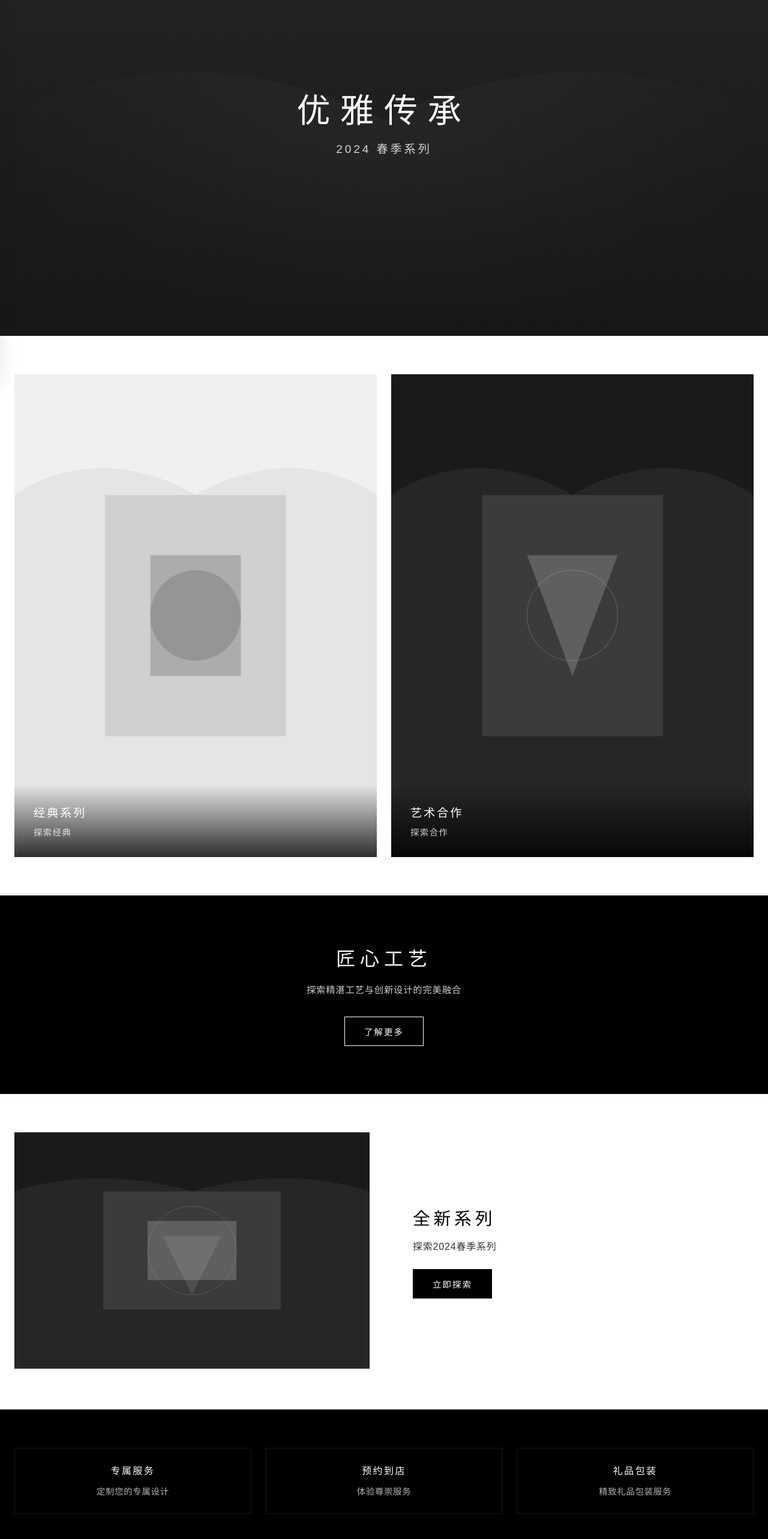
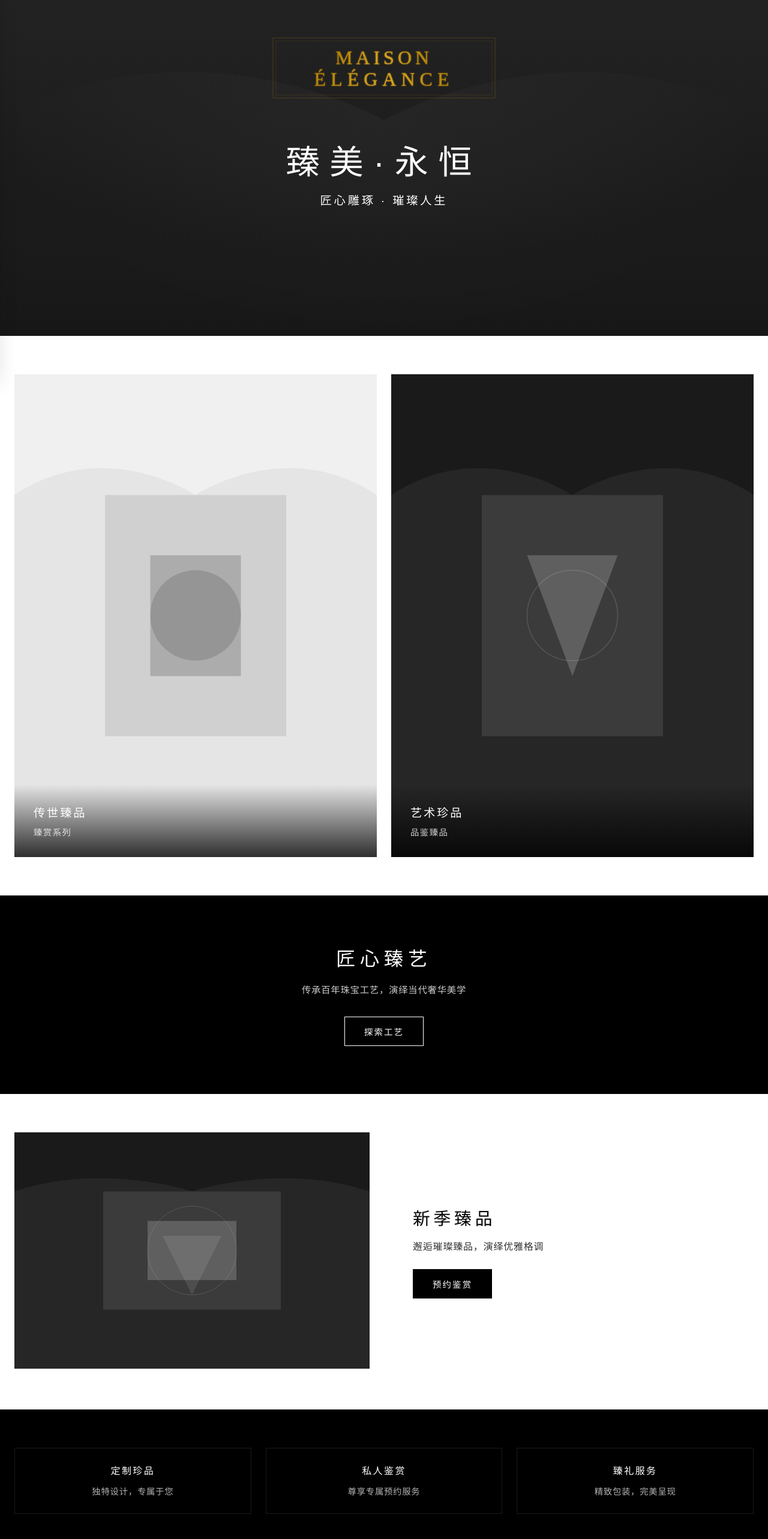
Before and after one commit to Ausdatascience/maison-elegance-website, a Next.js app: page / in a window 1280 px wide. Shown: the part 160-2726 px from the top of the page at 60% size. Built offline with nearby package versions, Linux system fonts and the light colour scheme.

Commit message:
upgrade 5

```diff
--- a/app/components/Hero/Hero.js
+++ b/app/components/Hero/Hero.js
@@ -15,12 +15,17 @@ export default function Hero({ t }) {
         />
       </div>
       <div className={styles.heroContent}>
-        <h1 className={styles.heroTitle}>
-          {t.hero.title}
-        </h1>
-        <p className={styles.heroSubtitle}>
-          {t.hero.subtitle}
-        </p>
+        <div className={styles.brandLogo}>
+          <Image
+            src="/images/brand-logo.svg"
+            alt="MAISON ÉLÉGANCE"
+            width={400}
+            height={120}
+            priority
+          />
+        </div>
+        <h1 className={styles.title}>{t.hero.title}</h1>
+        <p className={styles.subtitle}>{t.hero.subtitle}</p>
       </div>
     </section>
   );
--- a/app/components/Hero/Hero.module.css
+++ b/app/components/Hero/Hero.module.css
@@ -31,19 +31,38 @@
   max-width: 1200px;
 }
 
-.heroTitle {
+.brandLogo {
+  margin-bottom: 3rem;
+  opacity: 0;
+  animation: fadeIn 1.5s ease-out forwards;
+}
+
+.title {
   font-size: clamp(2rem, 5vw, 3.5rem);
   font-weight: 200;
   letter-spacing: 0.3em;
   margin-bottom: 0.8rem;
-  font-family: var(--font-primary);
+  opacity: 0;
+  animation: fadeIn 1.5s ease-out 0.5s forwards;
 }
 
-.heroSubtitle {
+.subtitle {
   font-size: clamp(0.9rem, 1.5vw, 1.2rem);
   font-weight: 300;
   letter-spacing: 0.2em;
-  opacity: 0.8;
+  opacity: 0;
+  animation: fadeIn 1.5s ease-out 1s forwards;
+}
+
+@keyframes fadeIn {
+  from {
+    opacity: 0;
+    transform: translateY(20px);
+  }
+  to {
+    opacity: 1;
+    transform: translateY(0);
+  }
 }
 
 @media (max-width: 768px) {
@@ -55,11 +74,16 @@
     width: 85%;
   }
 
-  .heroTitle {
+  .title {
     letter-spacing: 0.2em;
   }
 
-  .heroSubtitle {
+  .subtitle {
     letter-spacing: 0.15em;
   }
+
+  .brandLogo img {
+    width: 300px;
+    height: auto;
+  }
 }
--- a/app/components/Sidebar/Sidebar.module.css
+++ b/app/components/Sidebar/Sidebar.module.css
@@ -3,15 +3,15 @@
   position: fixed;
   top: 2.5rem;
   left: 2.5rem;
-  width: 40px;
-  height: 40px;
+  width: 36px;
+  height: 36px;
   display: flex;
   flex-direction: column;
   justify-content: center;
   gap: 6px;
   cursor: pointer;
   z-index: 1000;
-  padding: 8px;
+  padding: 7px;
   border-radius: 50%;
   background: rgba(255, 255, 255, 0.1);
   backdrop-filter: blur(10px);
@@ -241,8 +241,8 @@
     top: 1.5rem;
     right: 1.5rem;
     left: auto;
-    width: 36px;
-    height: 36px;
+    width: 34px;
+    height: 34px;
     padding: 7px;
   }
 
--- a/app/locales/en.js
+++ b/app/locales/en.js
@@ -2,51 +2,51 @@ export const en = {
   nav: {
     home: 'HOME',
     collections: 'COLLECTIONS',
-    about: 'ABOUT',
-    sustainability: 'SUSTAINABILITY',
-    stores: 'STORES'
+    about: 'HERITAGE',
+    sustainability: 'SAVOIR-FAIRE',
+    stores: 'BOUTIQUES'
   },
   hero: {
-    title: 'ELEGANCE HERITAGE',
-    subtitle: 'SPRING 2024 COLLECTION'
+    title: 'TIMELESS ELEGANCE',
+    subtitle: 'ARTISTRY IN PRECIOUS MOMENTS'
   },
   collections: {
     iconic: {
-      title: 'ICONIC COLLECTION',
-      action: 'EXPLORE'
+      title: 'HERITAGE COLLECTION',
+      action: 'DISCOVER'
     },
     artycapucines: {
-      title: 'ARTYCAPUCINES',
-      action: 'DISCOVER'
+      title: 'ARTISTIC JEWELS',
+      action: 'EXPLORE'
     }
   },
   featured: {
-    title: 'SAVOIR-FAIRE',
-    text: 'DISCOVER THE PERFECT BLEND OF CRAFTSMANSHIP AND INNOVATION',
-    action: 'LEARN MORE'
+    title: 'CRAFTSMANSHIP',
+    text: 'CELEBRATING A CENTURY OF FINE JEWELRY ARTISTRY',
+    action: 'DISCOVER MORE'
   },
   latest: {
-    title: 'NEW COLLECTION',
-    text: 'EXPLORE SPRING 2024',
-    action: 'EXPLORE NOW'
+    title: 'NEW ARRIVALS',
+    text: 'DISCOVER OUR LATEST PRECIOUS CREATIONS',
+    action: 'BOOK VIEWING'
   },
   services: {
     personalization: {
-      title: 'PERSONALIZATION',
-      text: 'CREATE YOUR UNIQUE PIECE'
+      title: 'BESPOKE CREATION',
+      text: 'DESIGN YOUR UNIQUE PIECE'
     },
     appointment: {
-      title: 'BOOK AN APPOINTMENT',
-      text: 'EXPERIENCE EXCELLENCE'
+      title: 'PRIVATE VIEWING',
+      text: 'EXCLUSIVE CONSULTATION'
     },
     gifting: {
       title: 'ART OF GIFTING',
-      text: 'EXCLUSIVE WRAPPING'
+      text: 'EXQUISITE PRESENTATION'
     }
   },
   footer: {
     brand: {
-      slogan: 'Heritage & Innovation'
+      slogan: 'A Century of Artistry · Eternal Brilliance'
     },
     contact: {
       title: 'Contact',
@@ -61,7 +61,7 @@ export const en = {
     copyright: '© 2024 MAISON ÉLÉGANCE. All rights reserved.'
   },
   sidebar: {
-    contact: 'CONTACT',
+    contact: 'APPOINTMENT',
     address: 'Please update address'
   }
 };
--- a/app/locales/zh.js
+++ b/app/locales/zh.js
@@ -1,52 +1,52 @@
 export const zh = {
   nav: {
     home: '首页',
-    collections: '系列',
-    about: '品牌故事',
-    sustainability: '可持续发展',
-    stores: '精品店'
+    collections: '臻品系列',
+    about: '品牌世家',
+    sustainability: '珠宝传承',
+    stores: '精品沙龙'
   },
   hero: {
-    title: '优雅传承',
-    subtitle: '2024 春季系列'
+    title: '臻美·永恒',
+    subtitle: '匠心雕琢 · 璀璨人生'
   },
   collections: {
     iconic: {
-      title: '经典系列',
-      action: '探索经典'
+      title: '传世臻品',
+      action: '臻赏系列'
     },
     artycapucines: {
-      title: '艺术合作',
-      action: '探索合作'
+      title: '艺术珍品',
+      action: '品鉴臻品'
     }
   },
   featured: {
-    title: '匠心工艺',
-    text: '探索精湛工艺与创新设计的完美融合',
-    action: '了解更多'
+    title: '匠心臻艺',
+    text: '传承百年珠宝工艺，演绎当代奢华美学',
+    action: '探索工艺'
   },
   latest: {
-    title: '全新系列',
-    text: '探索2024春季系列',
-    action: '立即探索'
+    title: '新季臻品',
+    text: '邂逅璀璨臻品，演绎优雅格调',
+    action: '预约鉴赏'
   },
   services: {
     personalization: {
-      title: '专属服务',
-      text: '定制您的专属设计'
+      title: '定制珍品',
+      text: '独特设计，专属于您'
     },
     appointment: {
-      title: '预约到店',
-      text: '体验尊崇服务'
+      title: '私人鉴赏',
+      text: '尊享专属预约服务'
     },
     gifting: {
-      title: '礼品包装',
-      text: '精致礼品包装服务'
+      title: '臻礼服务',
+      text: '精致包装，完美呈现'
     }
   },
   footer: {
     brand: {
-      slogan: '传承经典 · 创新永恒'
+      slogan: '百年匠艺 · 璀璨永恒'
     },
     contact: {
       title: '联系我们',
@@ -61,7 +61,7 @@ export const zh = {
     copyright: '© 2024 MAISON ÉLÉGANCE. 保留所有权利'
   },
   sidebar: {
-    contact: '联系我们',
+    contact: '预约咨询',
     address: '请修改地址'
   }
 };
```
Also changed, not shown: public/images/brand-logo copy.svg (added), public/images/brand-logo.svg (added).
